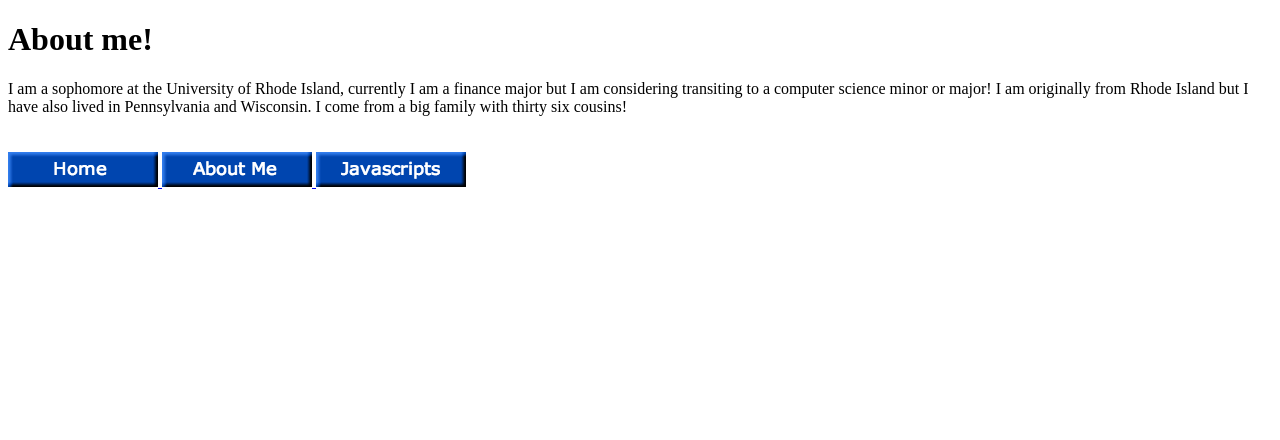
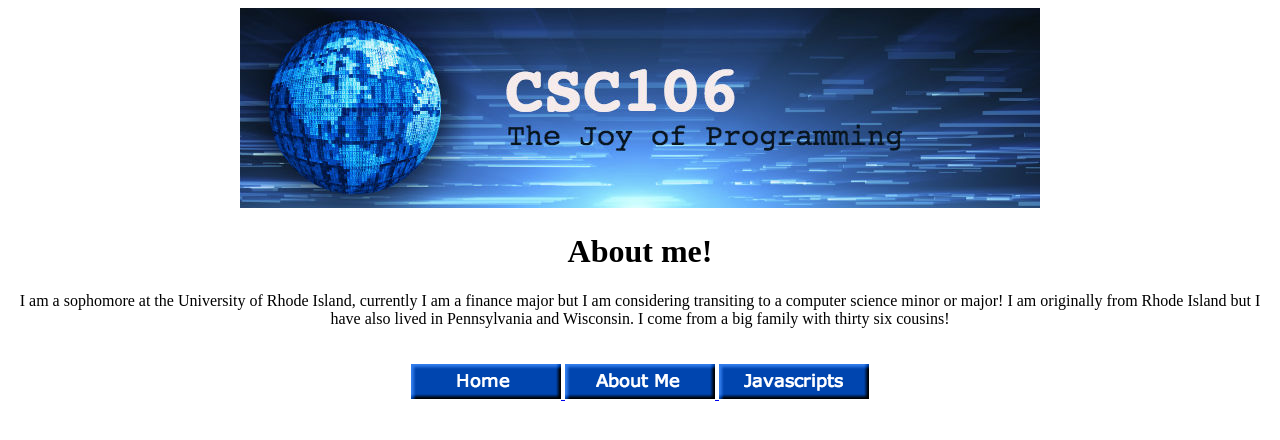
Before and after one commit to lukej0nes17/lukej0nes17, a plain HTML site: page aboutme.html in a window 1280 px wide. Drawn offline with Linux system fonts and the light colour scheme.

Commit message:
Update aboutme.html

```diff
--- a/aboutme.html
+++ b/aboutme.html
@@ -6,14 +6,14 @@
     </head>
 
     <body>
-	<center<<img src="csc106_banner.jpeg">
+	<center><img src="csc106_banner.jpeg">
         <h1>About me!</h1>
 I am a sophomore at the University of Rhode Island, currently I am a finance major but I am considering transiting to a computer science minor or major! I am originally from Rhode Island but I have also lived in Pennsylvania and Wisconsin. I come from a big family with thirty six cousins!<br>
 
 	<br><br>
 	<a href="index.html"> <img src="homeimage.png">
 	<a href="aboutme.html"> <img src="aboutmeimage.png">
-	<a href="js.html"> <img src="hyperlink.png"> <c/center>
+	<a href="js.html"> <img src="hyperlink.png"> </center>
 
     </body>
 </html>
```
